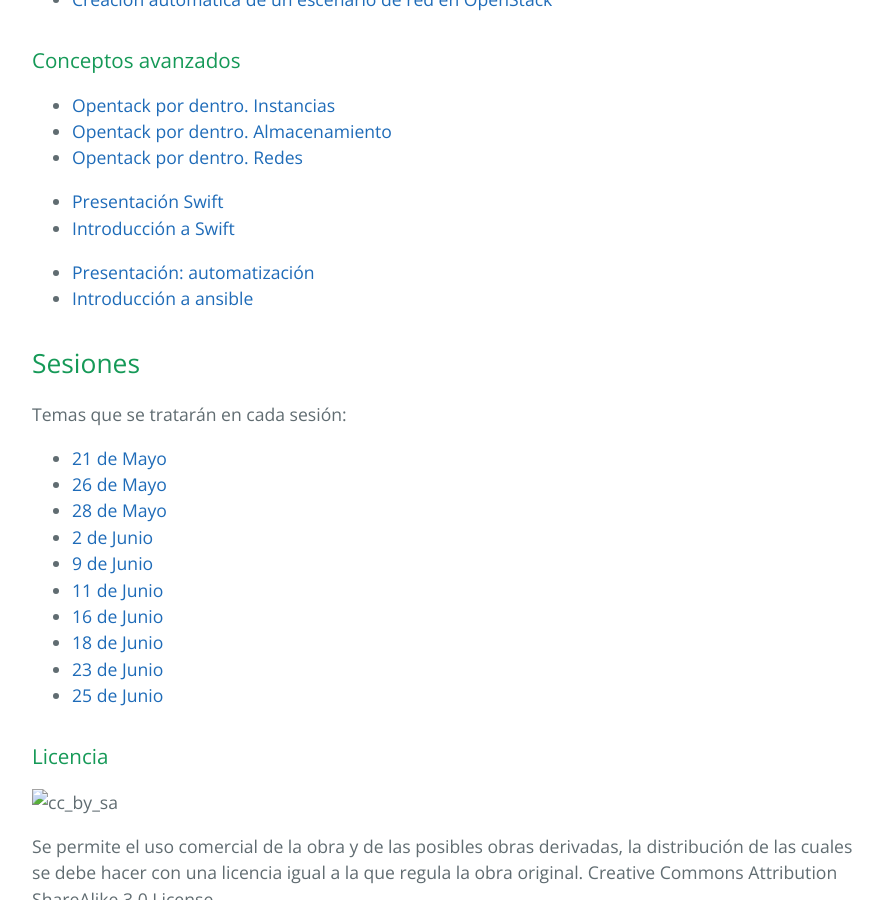
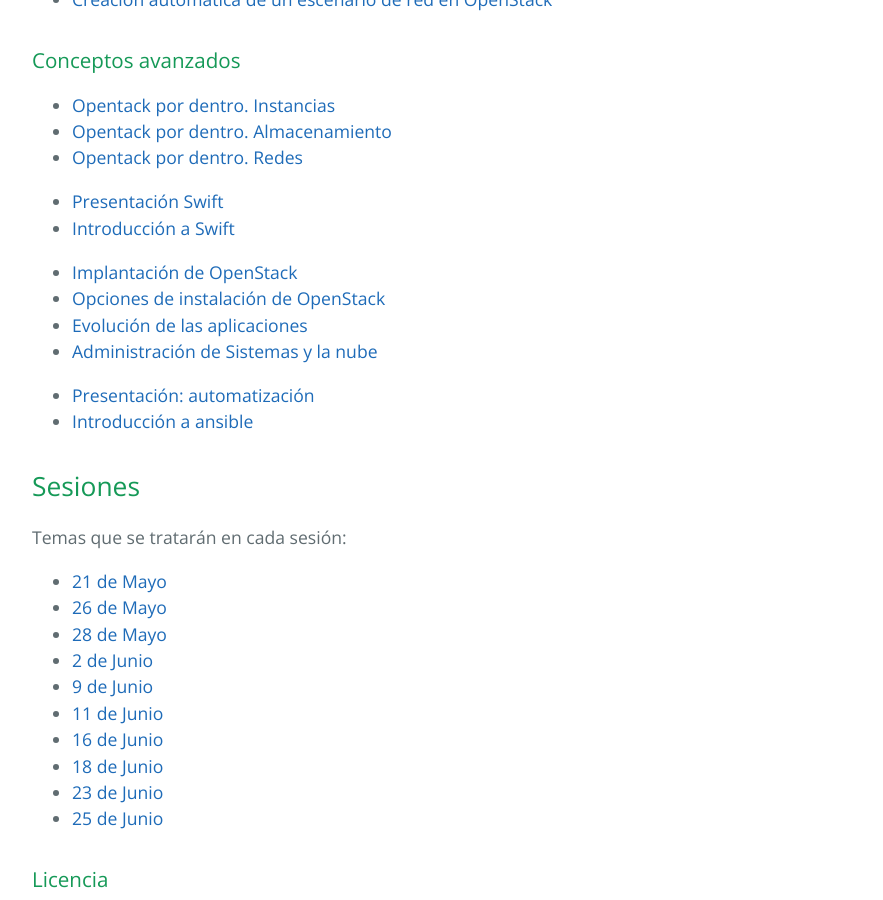
Before and after one commit to iesgn/ow1, a Jekyll site: the page built from index.md, in a window 1280 px wide and 900 px high, scrolled down 1563 px. Shown: the whole window, without its empty margins (192-1075 px from the left). Built offline with Jekyll 4.4.1, drawn with Linux system fonts in a browser that asks for light colours.

Commit message:
Metemos el tema 8 en el índice

```diff
--- a/index.md
+++ b/index.md
@@ -64,6 +64,11 @@ tittle: Curso de Cloud con OpenStack
 * [Presentación Swift](curso/u9/presentacion_objetos)
 * [Introducción a Swift](curso/u9/swift)
 
+* [Implantación de OpenStack](curso/u8/ejemplo)
+* [Opciones de instalación de OpenStack](curso/u8/presentacion_instalacion_openstack.html)
+* [Evolución de las aplicaciones](curso/u8/presentacion_evol_aplicaciones.html)
+* [Administración de Sistemas y la nube](curso/u8/administracion.html)
+
 * [Presentación: automatización](curso/u7/automatizacion)
 * [Introducción a ansible](curso/u7/ansible)
 
```
